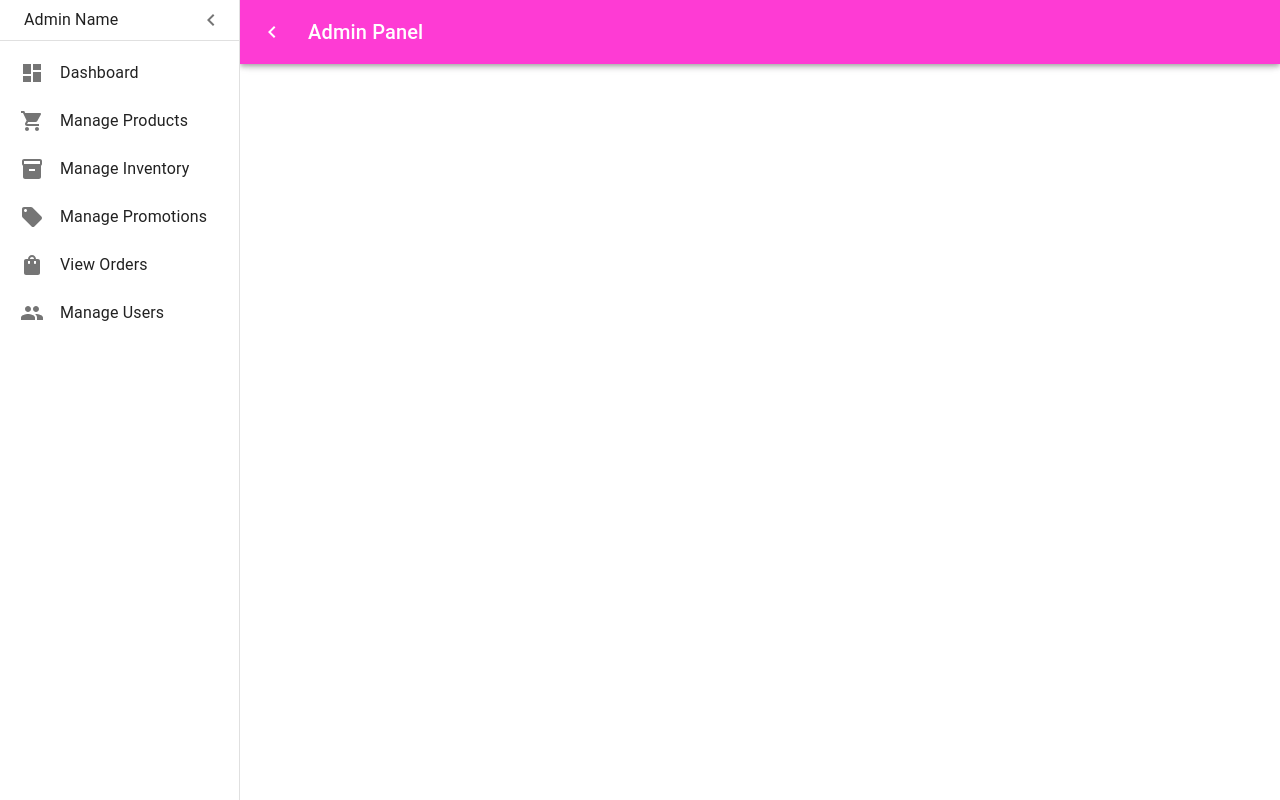
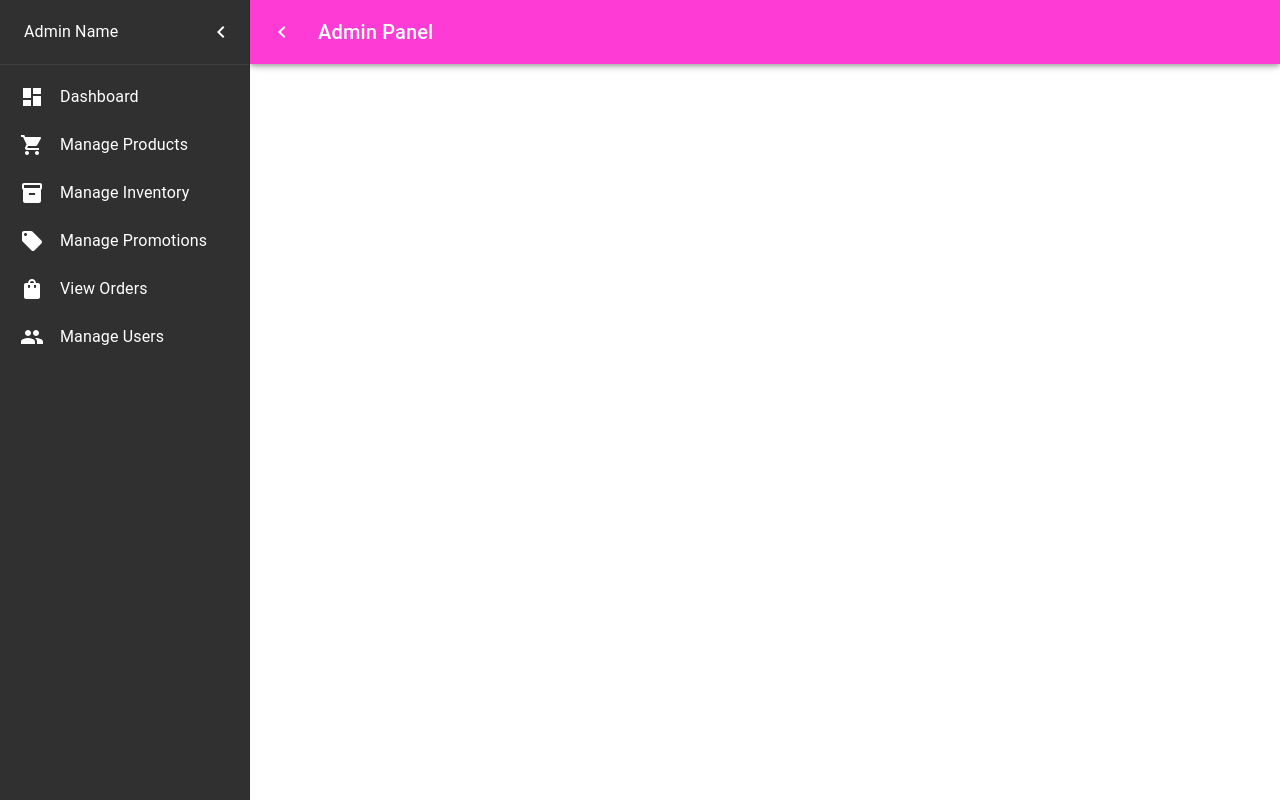
Before and after one commit to Phuc000/DB_Assignment, a React (Vite) app: page /Admin in a window 1280 px wide. Built offline with nearby package versions, Linux system fonts and the light colour scheme.

Commit message:
admin panel color fix

```diff
--- a/src/Pages/Administrator/Admin.jsx
+++ b/src/Pages/Administrator/Admin.jsx
@@ -28,7 +28,7 @@ import {
   ShoppingBag as ShoppingBagIcon,
 } from '@mui/icons-material';
 
-const drawerWidth = 240;
+const drawerWidth = 250;
 const closedDrawerWidth = 64;
 
 // Custom theme with primary color #fe3bd4
@@ -43,7 +43,8 @@ const theme = createTheme({
 // Styled components for Drawer
 const openedMixin = (theme) => ({
   width: drawerWidth,
-  backgroundColor: '#fff',
+  backgroundColor: '#303030', // Dark background for Drawer
+  color: '#ffffff', // White text
   transition: theme.transitions.create('width', {
     easing: theme.transitions.easing.sharp,
     duration: theme.transitions.duration.enteringScreen,
@@ -52,7 +53,8 @@ const openedMixin = (theme) => ({
 });
 
 const closedMixin = (theme) => ({
-  backgroundColor: '#fff',
+  backgroundColor: '#303030', // Dark background for Drawer
+  color: '#ffffff', // White text
   transition: theme.transitions.create('width', {
     easing: theme.transitions.easing.sharp,
     duration: theme.transitions.duration.leavingScreen,
@@ -64,8 +66,8 @@ const closedMixin = (theme) => ({
 const DrawerHeader = styled('div')(({ theme }) => ({
   display: 'flex',
   alignItems: 'center',
+  minHeight: '64px', // Match AppBar height
   padding: theme.spacing(0, 1),
-  // Adjusted to align items in the center
   justifyContent: 'space-between',
 }));
 
@@ -87,8 +89,9 @@ const AppBarStyled = styled(AppBar, {
   }),
 }));
 
-const DrawerStyled = styled(Drawer, { shouldForwardProp: (prop) => prop !== 'open' })(
-  ({ theme, open }) => ({
+const DrawerStyled = styled(Drawer, {
+  shouldForwardProp: (prop) => prop !== 'open',
+})(({ theme, open }) => ({
   width: open ? drawerWidth : closedDrawerWidth,
   flexShrink: 0,
   whiteSpace: 'nowrap',
@@ -101,11 +104,11 @@ const DrawerStyled = styled(Drawer, { shouldForwardProp: (prop) => prop !== 'ope
     ...closedMixin(theme),
     '& .MuiDrawer-paper': closedMixin(theme),
   }),
-  })
-);
+}));
 
-const Main = styled('main', { shouldForwardProp: (prop) => prop !== 'open' })(
-  ({ theme, open }) => ({
+const Main = styled('main', {
+  shouldForwardProp: (prop) => prop !== 'open',
+})(({ theme, open }) => ({
   flexGrow: 1,
   padding: theme.spacing(3),
   transition: theme.transitions.create(['margin', 'width', 'margin-left'], {
@@ -114,8 +117,7 @@ const Main = styled('main', { shouldForwardProp: (prop) => prop !== 'open' })(
   }),
   margin: '0 10px',
   width: `calc(100% - ${open ? drawerWidth : closedDrawerWidth}px)`,
-  })
-);
+}));
 
 const Admin = () => {
   const muiTheme = useTheme();
@@ -168,15 +170,15 @@ const Admin = () => {
         <DrawerStyled variant="permanent" open={open}>
           <DrawerHeader>
             {open && (
-              <Typography variant="subtitle1" sx={{ paddingLeft: '16px' }}>
+              <Typography variant="subtitle1" sx={{ paddingLeft: '16px', color: '#fff' }}>
                 {adminName}
               </Typography>
             )}
-            <IconButton onClick={handleDrawerToggle}>
+            <IconButton onClick={handleDrawerToggle} sx={{ color: '#fff' }}>
               {open ? <ChevronLeftIcon /> : <MenuIcon />}
             </IconButton>
           </DrawerHeader>
-          <Divider />
+          <Divider sx={{ backgroundColor: '#484848' }} />
           <List>
             {menuItems.map((item) => (
               <Tooltip title={open ? '' : item.text} placement="right" key={item.text}>
@@ -188,10 +190,14 @@ const Admin = () => {
                     minHeight: 48,
                     justifyContent: open ? 'initial' : 'center',
                     px: 2.5,
+                    color: '#fff',
+                    '&:hover': {
+                      backgroundColor: '#484848',
+                    },
                     '&.Mui-selected': {
-                      backgroundColor: muiTheme.palette.action.selected,
+                      backgroundColor: '#616161',
                       '&:hover': {
-                        backgroundColor: muiTheme.palette.action.hover,
+                        backgroundColor: '#757575',
                       },
                     },
                   }}
@@ -201,6 +207,7 @@ const Admin = () => {
                       minWidth: 0,
                       mr: open ? 2 : 'auto',
                       justifyContent: 'center',
+                      color: '#fff',
                     }}
                   >
                     {item.icon}
--- a/src/admin/AdminComponent/AddPromotionDialog.jsx
+++ b/src/admin/AdminComponent/AddPromotionDialog.jsx
@@ -131,20 +131,20 @@ const AddPromotionDialog = ({ open, handleClose, handleSave, products }) => {
                 selected
                   .map(
                     (productId) =>
-                      products.find((product) => product.id === productId)?.pName || ''
+                      products.find((product) => product.ProductID === productId)?.PName || ''
                   )
                   .join(', ')
               }
             >
               {products.map((product) => (
-                <MenuItem key={product.id} value={product.id}>
+                <MenuItem key={product.ProductID} value={product.ProductID}>
                   <Checkbox
                     checked={
-                      promotion.specificFields.productIds?.indexOf(product.id) > -1 ||
+                      promotion.specificFields.productIds?.indexOf(product.ProductID) > -1 ||
                       false
                     }
                   />
-                  <ListItemText primary={product.pName} />
+                  <ListItemText primary={product.PName} />
                 </MenuItem>
               ))}
             </Select>
--- a/src/admin/ManagePromotions.jsx
+++ b/src/admin/ManagePromotions.jsx
@@ -34,7 +34,7 @@ const ManagePromotions = () => {
       .then((data) => setPromotions(data))
       .catch((error) => console.error('Error fetching promotions:', error));
 
-    fetch('/api/products')
+    fetch(`${import.meta.env.VITE_REACT_APP_API_URL}/products/store/1`)
       .then((response) => response.json())
       .then((data) => setProducts(data))
       .catch((error) => console.error('Error fetching products:', error));
```
Lines whose indentation alone changed are shown as unchanged.
